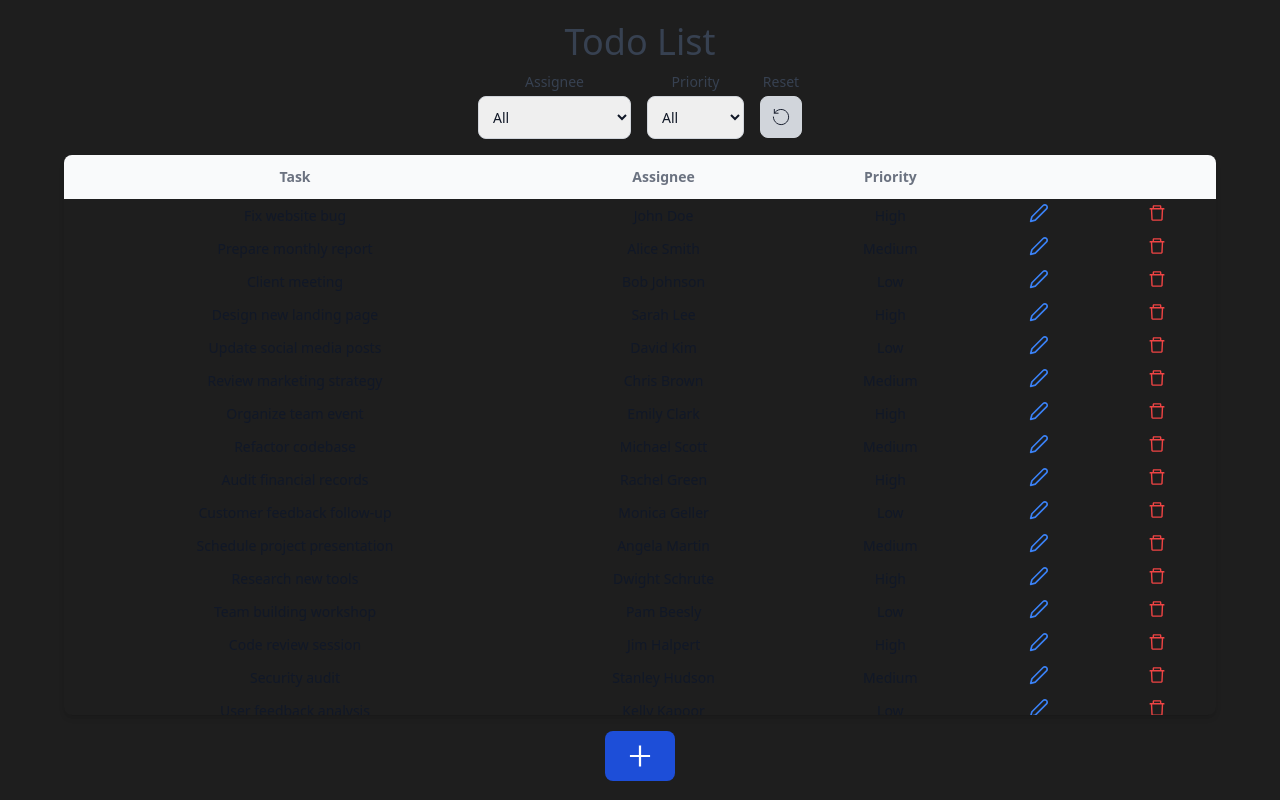
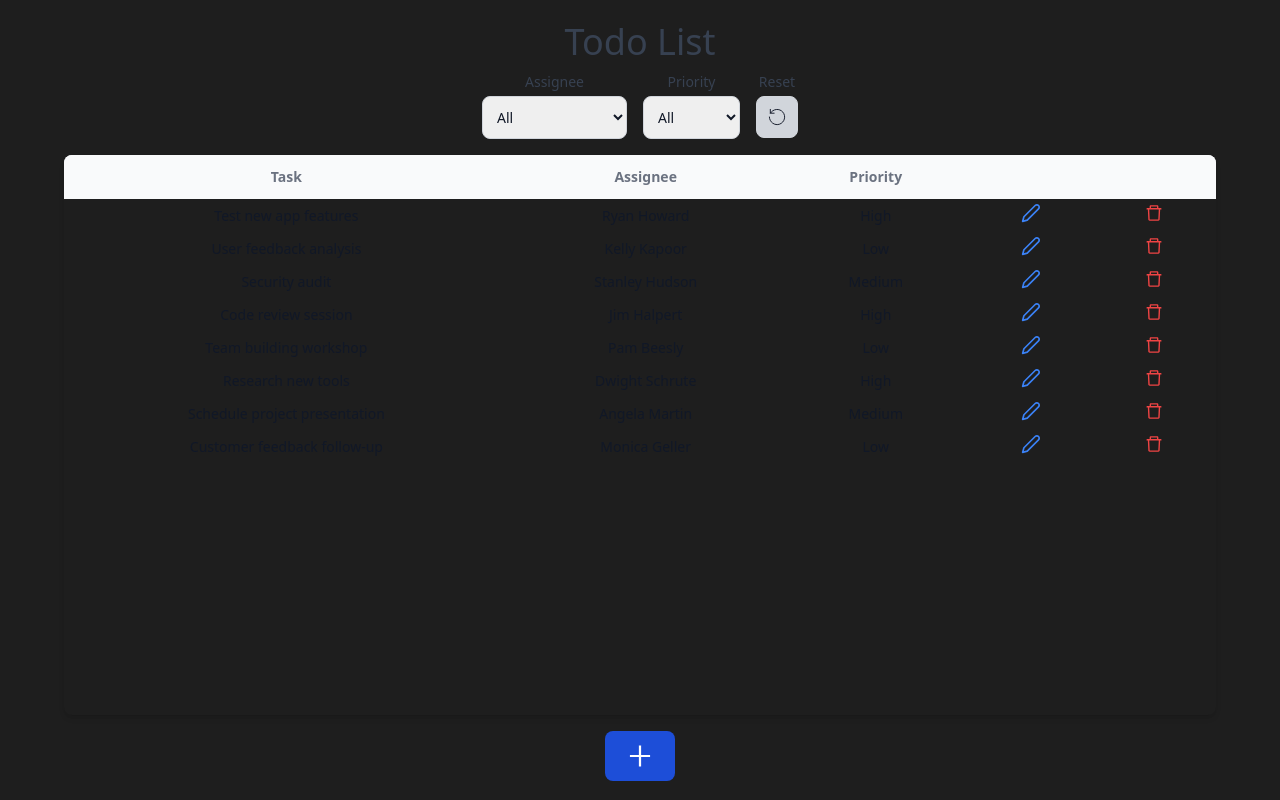
Before and after one commit to shlomiNugarker/Todo-List-React-Application, a React (Vite) app: page / in a window 1280 px wide. Built offline with nearby package versions, Linux system fonts and the light colour scheme.

Commit message:
confirmDeleteTask

```diff
--- a/src/App.tsx
+++ b/src/App.tsx
@@ -2,6 +2,7 @@ import { useMemo, useState } from "react";
 import { Priority, Task } from "./interfaces/Task";
 import TodoListTable from "./cmps/TodoListTable";
 import TaskFormModal from "./cmps/TaskFormModal";
+import ConfirmDeleteModal from "./cmps/ConfirmDeleteModal";
 import { tasksData } from "./data";
 import { generateRandomId } from "./services/utils";
 import { SortingState } from "@tanstack/react-table";
@@ -9,20 +10,23 @@ import { TaskFilters } from "./cmps/TaskFilters";
 
 function App() {
   const [tasks, setTasks] = useState<Task[]>(tasksData as Task[]);
-  const [taskToEdit, setTaskToEdit] = useState<Task | null>(null); // Add/Edit Task in modal
+  const [taskToEdit, setTaskToEdit] = useState<Task | null>(null);
+  const [taskToDelete, setTaskToDelete] = useState<Task | null>(null);
   const [sorting, setSorting] = useState<SortingState>([]);
   const [assigneeFilter, setAssigneeFilter] = useState<string>("All");
   const [priorityFilter, setPriorityFilter] = useState<Priority>("All");
   const emptyTask: Task = { task: "", assignee: "", priority: "Low" };
 
   const filteredTasks = useMemo(() => {
-    return tasks.filter((task) => {
-      const assigneeMatches =
-        assigneeFilter === "All" || task.assignee === assigneeFilter;
-      const priorityMatches =
-        priorityFilter === "All" || task.priority === priorityFilter;
-      return assigneeMatches && priorityMatches;
-    });
+    return tasks
+      .filter((task) => {
+        const assigneeMatches =
+          assigneeFilter === "All" || task.assignee === assigneeFilter;
+        const priorityMatches =
+          priorityFilter === "All" || task.priority === priorityFilter;
+        return assigneeMatches && priorityMatches;
+      })
+      .reverse();
   }, [assigneeFilter, priorityFilter, tasks]);
 
   const addTask = (newTask: Task) => {
@@ -40,10 +44,16 @@ function App() {
     setTaskToEdit(taskToEdit);
   };
 
-  const deleteTask = (taskToDelete: Task) => {
-    if (window.confirm("Are you sure you want to delete this task?")) {
+  const onClickDelete = (task: Task) => {
+    setTaskToDelete(task);
+  };
+
+  const confirmDeleteTask = () => {
+    if (taskToDelete) {
       const updatedTasks = tasks.filter((task) => task.id !== taskToDelete.id);
       setTasks(updatedTasks);
+      setTaskToDelete(null);
+      setTaskToDelete(null);
     }
   };
 
@@ -84,7 +94,7 @@ function App() {
           <TodoListTable
             tasks={filteredTasks}
             onClickEdit={onClickEdit}
-            deleteTask={deleteTask}
+            deleteTask={onClickDelete} // Change to trigger the delete modal
             sorting={sorting}
             setSorting={setSorting}
           />
@@ -110,13 +120,19 @@ function App() {
               <path d="M176 474h672q8 0 8 8v60q0 8-8 8H176q-8 0-8-8v-60q0-8 8-8z" />
             </svg>
           </button>
-          {taskToEdit && (
+          {!!taskToEdit && (
             <TaskFormModal
               close={() => setTaskToEdit(null)}
               saveTask={saveTask}
               task={taskToEdit}
             />
           )}
+          <ConfirmDeleteModal
+            isOpen={!!taskToDelete}
+            onClose={() => setTaskToDelete(null)}
+            onConfirm={confirmDeleteTask}
+            message="Are you sure you want to delete this task?"
+          />
         </div>
       </main>
     </>
--- a/src/data.ts
+++ b/src/data.ts
@@ -1,60 +1,6 @@
 import { generateRandomId } from "./services/utils";
 
 export const tasksData = [
-  {
-    id: generateRandomId(),
-    task: "Fix website bug",
-    assignee: "John Doe",
-    priority: "High",
-  },
-  {
-    id: generateRandomId(),
-    task: "Prepare monthly report",
-    assignee: "Alice Smith",
-    priority: "Medium",
-  },
-  {
-    id: generateRandomId(),
-    task: "Client meeting",
-    assignee: "Bob Johnson",
-    priority: "Low",
-  },
-  {
-    id: generateRandomId(),
-    task: "Design new landing page",
-    assignee: "Sarah Lee",
-    priority: "High",
-  },
-  {
-    id: generateRandomId(),
-    task: "Update social media posts",
-    assignee: "David Kim",
-    priority: "Low",
-  },
-  {
-    id: generateRandomId(),
-    task: "Review marketing strategy",
-    assignee: "Chris Brown",
-    priority: "Medium",
-  },
-  {
-    id: generateRandomId(),
-    task: "Organize team event",
-    assignee: "Emily Clark",
-    priority: "High",
-  },
-  {
-    id: generateRandomId(),
-    task: "Refactor codebase",
-    assignee: "Michael Scott",
-    priority: "Medium",
-  },
-  {
-    id: generateRandomId(),
-    task: "Audit financial records",
-    assignee: "Rachel Green",
-    priority: "High",
-  },
   {
     id: generateRandomId(),
     task: "Customer feedback follow-up",
@@ -103,82 +49,4 @@ export const tasksData = [
     assignee: "Ryan Howard",
     priority: "High",
   },
-  {
-    id: generateRandomId(),
-    task: "Redesign mobile app UI",
-    assignee: "Creed Bratton",
-    priority: "Medium",
-  },
-  {
-    id: generateRandomId(),
-    task: "Setup new project repository",
-    assignee: "Oscar Martinez",
-    priority: "Low",
-  },
-  {
-    id: generateRandomId(),
-    task: "Develop sales pitch",
-    assignee: "Phyllis Vance",
-    priority: "High",
-  },
-  {
-    id: generateRandomId(),
-    task: "Prepare contract documentation",
-    assignee: "Toby Flenderson",
-    priority: "Medium",
-  },
-  {
-    id: generateRandomId(),
-    task: "Improve API performance",
-    assignee: "Darryl Philbin",
-    priority: "Low",
-  },
-  {
-    id: generateRandomId(),
-    task: "Create onboarding materials",
-    assignee: "Meredith Palmer",
-    priority: "High",
-  },
-  {
-    id: generateRandomId(),
-    task: "Optimize SEO strategy",
-    assignee: "Jan Levinson",
-    priority: "Medium",
-  },
-  {
-    id: generateRandomId(),
-    task: "Test backup systems",
-    assignee: "Roy Anderson",
-    priority: "Low",
-  },
-  {
-    id: generateRandomId(),
-    task: "Migrate to cloud infrastructure",
-    assignee: "Holly Flax",
-    priority: "High",
-  },
-  {
-    id: generateRandomId(),
-    task: "Update documentation",
-    assignee: "Kevin Malone",
-    priority: "Medium",
-  },
-  {
-    id: generateRandomId(),
-    task: "Design new company logo",
-    assignee: "Erin Hannon",
-    priority: "Low",
-  },
-  {
-    id: generateRandomId(),
-    task: "Prepare year-end financial report",
-    assignee: "Andy Bernard",
-    priority: "High",
-  },
-  {
-    id: generateRandomId(),
-    task: "Organize product launch",
-    assignee: "Gabe Lewis",
-    priority: "Medium",
-  },
 ];
```
